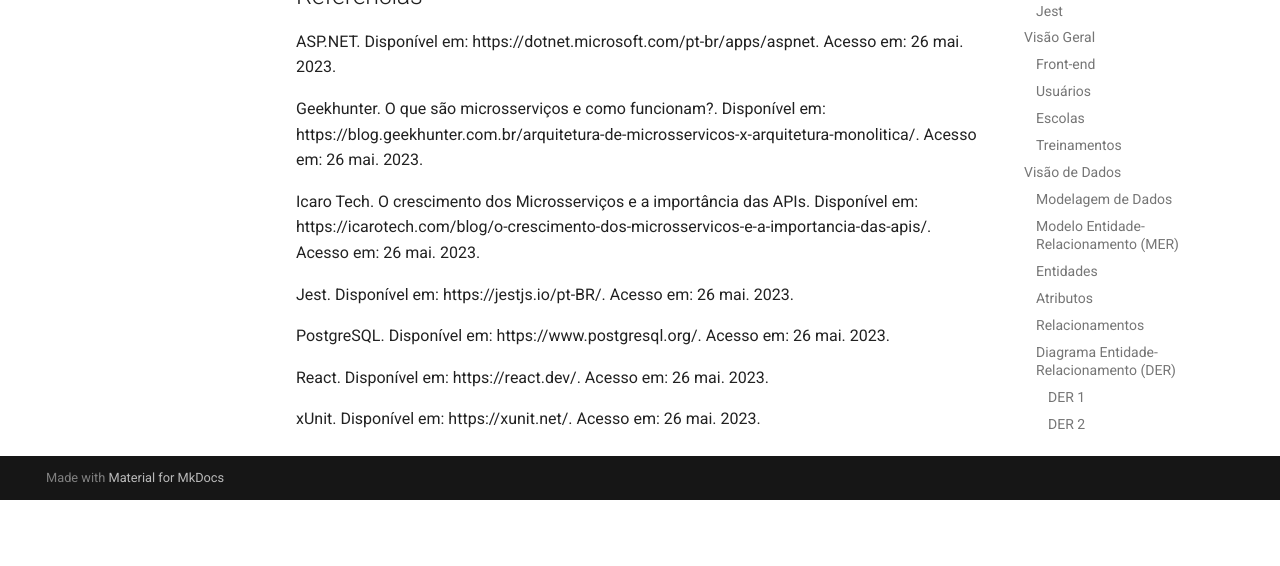
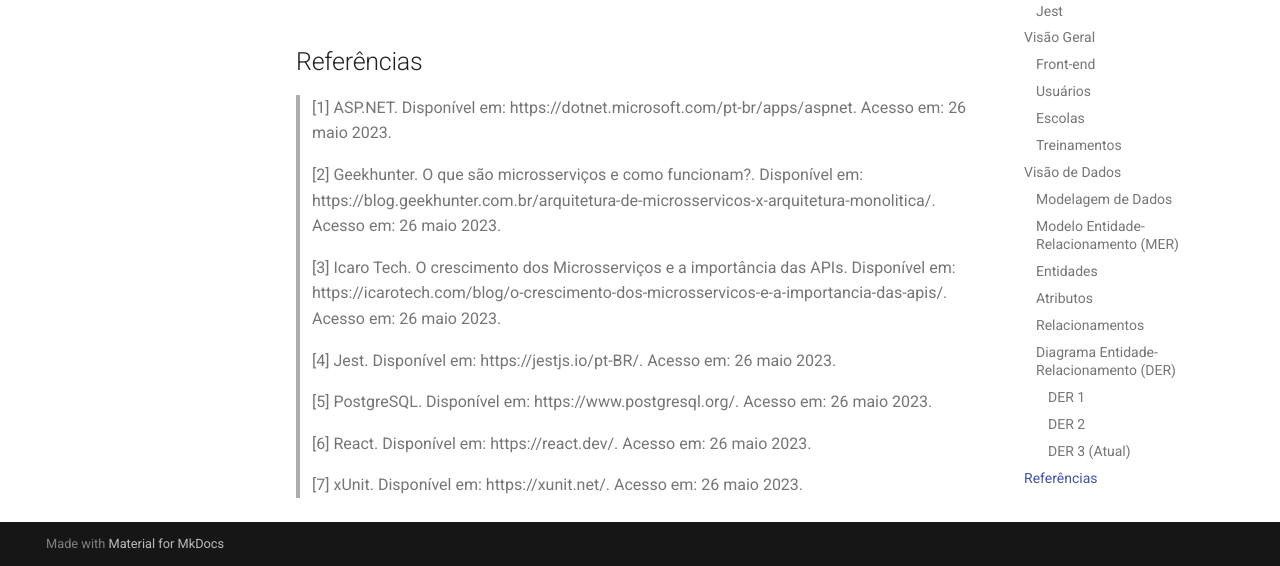
Before and after one commit to fga-eps-mds/2023-1-Dnit-DOC, an MkDocs documentation site: the page built from docs/docs/projeto/arquitetura.md, in a window 1280 px wide and 900 px high, scrolled down 7324 px, cut to the strip 334-900 px from the top of the window. Built offline with MkDocs 1.6.1 and Material for MkDocs 9.7.7, drawn with Linux system fonts in a browser that asks for light colours; before the commit the page ends 8158 px from its top, so only the background shows below that; some of the changed text lies outside the part shown.

Commit message:
#66 Revisando o documento de arquitetura

```diff
--- a/docs/docs/projeto/arquitetura.md
+++ b/docs/docs/projeto/arquitetura.md
@@ -5,6 +5,7 @@
 |--|--|--|--|
 |1.0| 26/05/2023 | Criação do documento | Lucas Rodrigues |
 |1.1| 26/05/2023 | Incluindo informações da visão de dados | Antônio Neto, João de Matos, Lucas Rodrigues |
+|1.2| 04/06/2023 | Revisão do documento e referenciando referências | Yan Andrade de Sena |
 
 ## Introdução
 Este documento tem como objetivo detalhar a arquitetura do projeto, fornecendo uma visão geral da arquitetura e dos dados. Além disso são descritas as tecnologias utilizadas para o desenvolvimento.
@@ -175,16 +176,16 @@
 
 ## Referências
 
-ASP.NET. Disponível em: https://dotnet.microsoft.com/pt-br/apps/aspnet. Acesso em: 26 mai. 2023.
+> [1] ASP.NET. Disponível em: https://dotnet.microsoft.com/pt-br/apps/aspnet. Acesso em: 26 maio 2023.
 
-Geekhunter. O que são microsserviços e como funcionam?. Disponível em: https://blog.geekhunter.com.br/arquitetura-de-microsservicos-x-arquitetura-monolitica/. Acesso em: 26 mai. 2023.
+> [2] Geekhunter. O que são microsserviços e como funcionam?. Disponível em: https://blog.geekhunter.com.br/arquitetura-de-microsservicos-x-arquitetura-monolitica/. Acesso em: 26 maio 2023.
 
-Icaro Tech. O crescimento dos Microsserviços e a importância das APIs. Disponível em: https://icarotech.com/blog/o-crescimento-dos-microsservicos-e-a-importancia-das-apis/. Acesso em: 26 mai. 2023.
+> [3] Icaro Tech. O crescimento dos Microsserviços e a importância das APIs. Disponível em: https://icarotech.com/blog/o-crescimento-dos-microsservicos-e-a-importancia-das-apis/. Acesso em: 26 maio 2023.
 
-Jest. Disponível em: https://jestjs.io/pt-BR/. Acesso em: 26 mai. 2023.
+> [4] Jest. Disponível em: https://jestjs.io/pt-BR/. Acesso em: 26 maio 2023.
 
-PostgreSQL. Disponível em: https://www.postgresql.org/. Acesso em: 26 mai. 2023.
+> [5] PostgreSQL. Disponível em: https://www.postgresql.org/. Acesso em: 26 maio 2023.
 
-React. Disponível em: https://react.dev/. Acesso em: 26 mai. 2023.
+> [6] React. Disponível em: https://react.dev/. Acesso em: 26 maio 2023.
 
-xUnit. Disponível em: https://xunit.net/. Acesso em: 26 mai. 2023.
+> [7] xUnit. Disponível em: https://xunit.net/. Acesso em: 26 maio 2023.
```
Also changed, not shown: docs/docs/identidadeVisual/identidadeVisual.md (+4 -4 lines).
